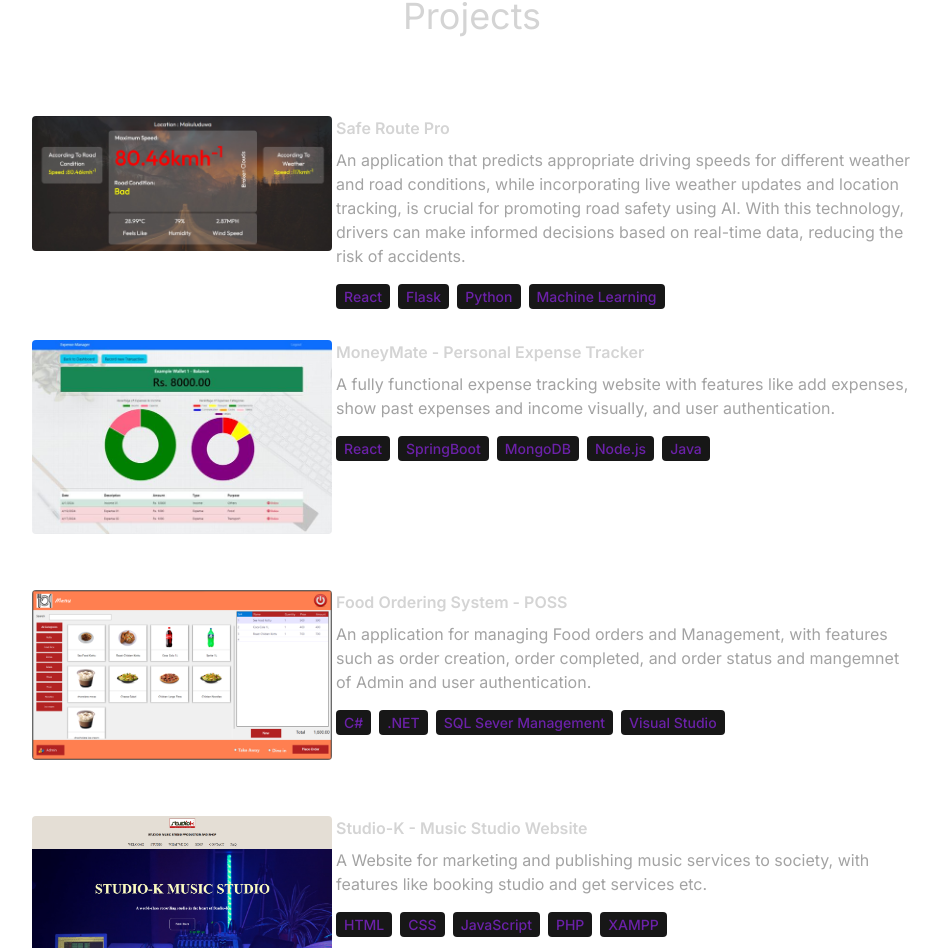
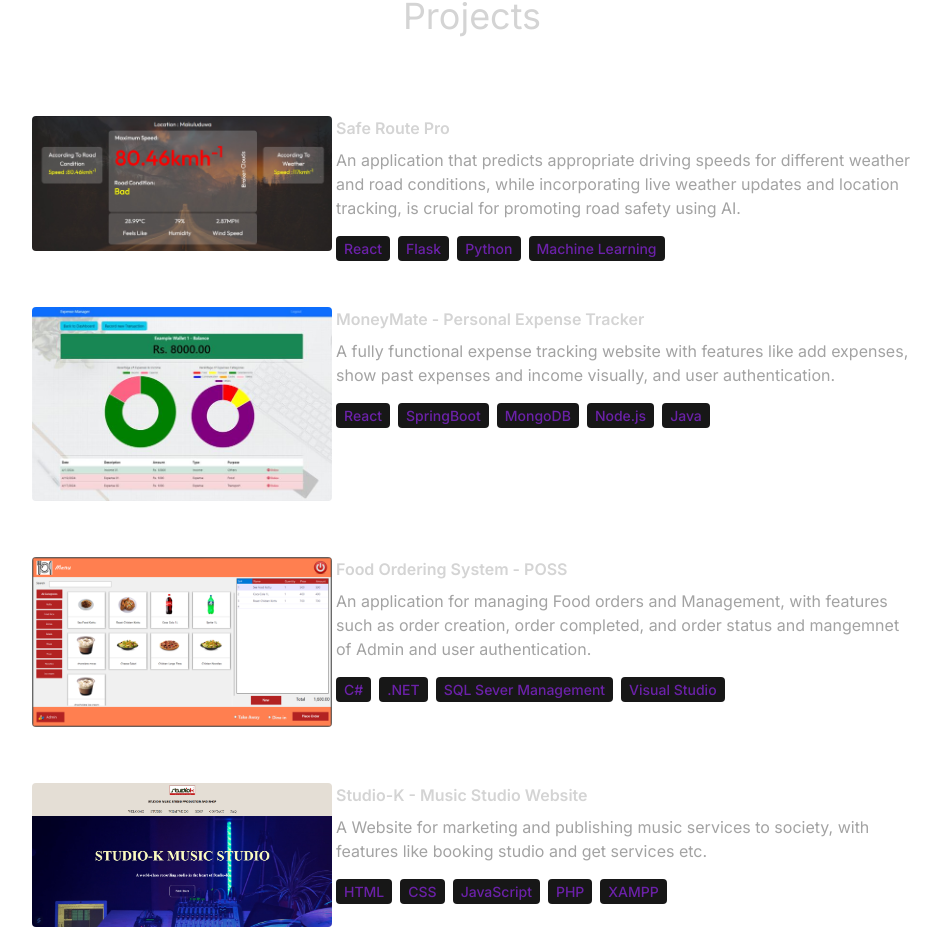
Before and after one commit to ashan0901/react-portfolio-ashan, a React (Vite) app: page / in a window 1280 px wide. Shown: the part 2226-3174 px from the top of the page, without its empty margins (168-1106 px from the left). Built offline with nearby package versions, Linux system fonts and the light colour scheme.

Commit message:
new commmit1

```diff
--- a/src/constants/index.js
+++ b/src/constants/index.js
@@ -30,7 +30,7 @@ export const PROJECTS = [
     title: "Safe Route Pro",
     image: project0,
     description:
-      "An application that predicts appropriate driving speeds for different weather and road conditions, while incorporating live weather updates and location tracking, is crucial for promoting road safety using AI. With this technology, drivers can make informed decisions based on real-time data, reducing the risk of accidents.",
+      "An application that predicts appropriate driving speeds for different weather and road conditions, while incorporating live weather updates and location tracking, is crucial for promoting road safety using AI.",
     technologies: ["React", "Flask", "Python", "Machine Learning"],
     link: "",
   },
@@ -40,7 +40,7 @@ export const PROJECTS = [
     description:
       "A fully functional expense tracking website with features like add expenses, show past expenses and income visually, and user authentication.",
     technologies: ["React", "SpringBoot", "MongoDB", "Node.js", "Java"],
-    link: "www.moneymate.com",
+    link: "",
   },
   {
     title: "Food Ordering System - POSS",
```
